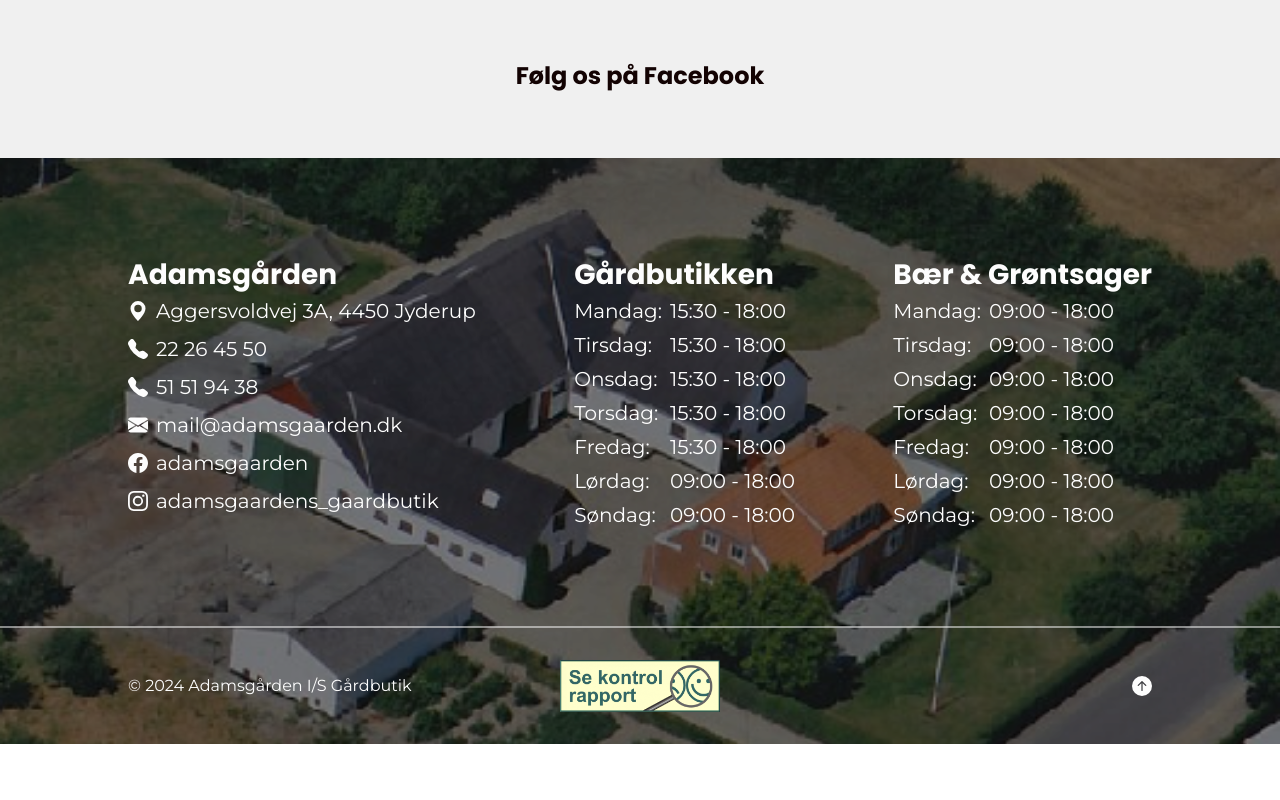
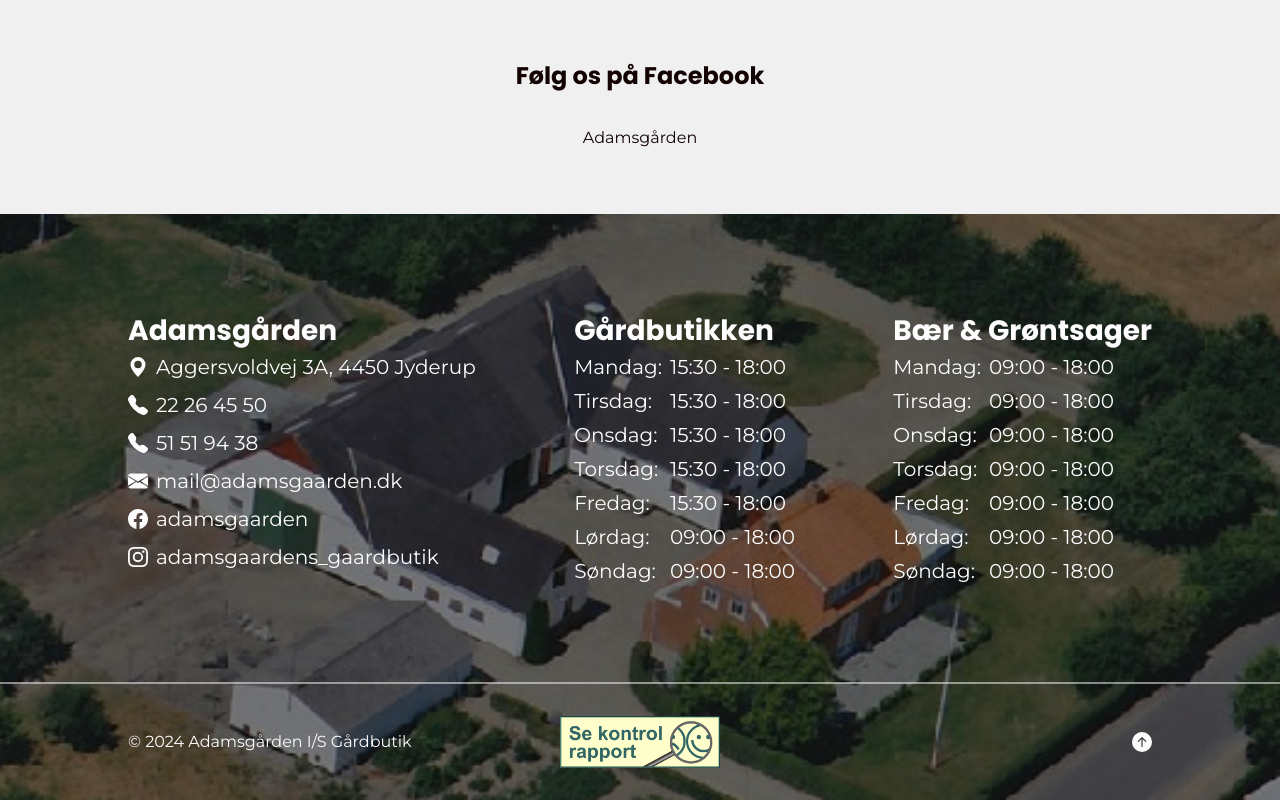
Before and after one commit to chri44nj/adamsgaarden, a Next.js app: page / in a window 1280 px wide. Shown: the part 1836-2636 px from the top of the page. Before the commit the page ends 2580 px from the top, so only its background shows below. Built offline with nearby package versions, Linux system fonts and the light colour scheme; a web font is replaced by a local one.

Commit message:
facebook back?

```diff
--- a/src/app/page.jsx
+++ b/src/app/page.jsx
@@ -13,7 +13,7 @@ export default function Home() {
   const [testimonialNumber, setTestimonialNumber] = useState(1);
 
   /* Effects */
-  /*   useEffect(() => {
+  useEffect(() => {
     // Load Facebook SDK dynamically on the client side
     const script = document.createElement("script");
     script.src = "https://connect.facebook.net/da_DK/sdk.js#xfbml=1&version=v19.0";
@@ -27,7 +27,7 @@ export default function Home() {
     if (window.FB) {
       window.FB.XFBML.parse();
     }
-  }, []); */
+  }, []);
 
   /* Functions */
   const handleTestimonialClick = (direction) => {
@@ -115,11 +115,11 @@ export default function Home() {
         </div>
         <section className={styles.facebook}>
           <h2>Følg os på Facebook</h2>
-          {/*    <div class="fb-page" data-href="https://www.facebook.com/adamsgaarden" data-width="300" data-height="500" data-tabs="timeline" data-small-header="false" data-adapt-container-width="false" data-hide-cover="false" data-show-facepile="true">
+          <div class="fb-page" data-href="https://www.facebook.com/adamsgaarden" data-width="300" data-height="500" data-tabs="timeline" data-small-header="false" data-adapt-container-width="false" data-hide-cover="false" data-show-facepile="true">
             <blockquote cite="https://www.facebook.com/adamsgaarden" class="fb-xfbml-parse-ignore">
               <a href="https://www.facebook.com/adamsgaarden">Adamsgården</a>
             </blockquote>
-          </div> */}
+          </div>
         </section>
       </div>
     </main>
```
